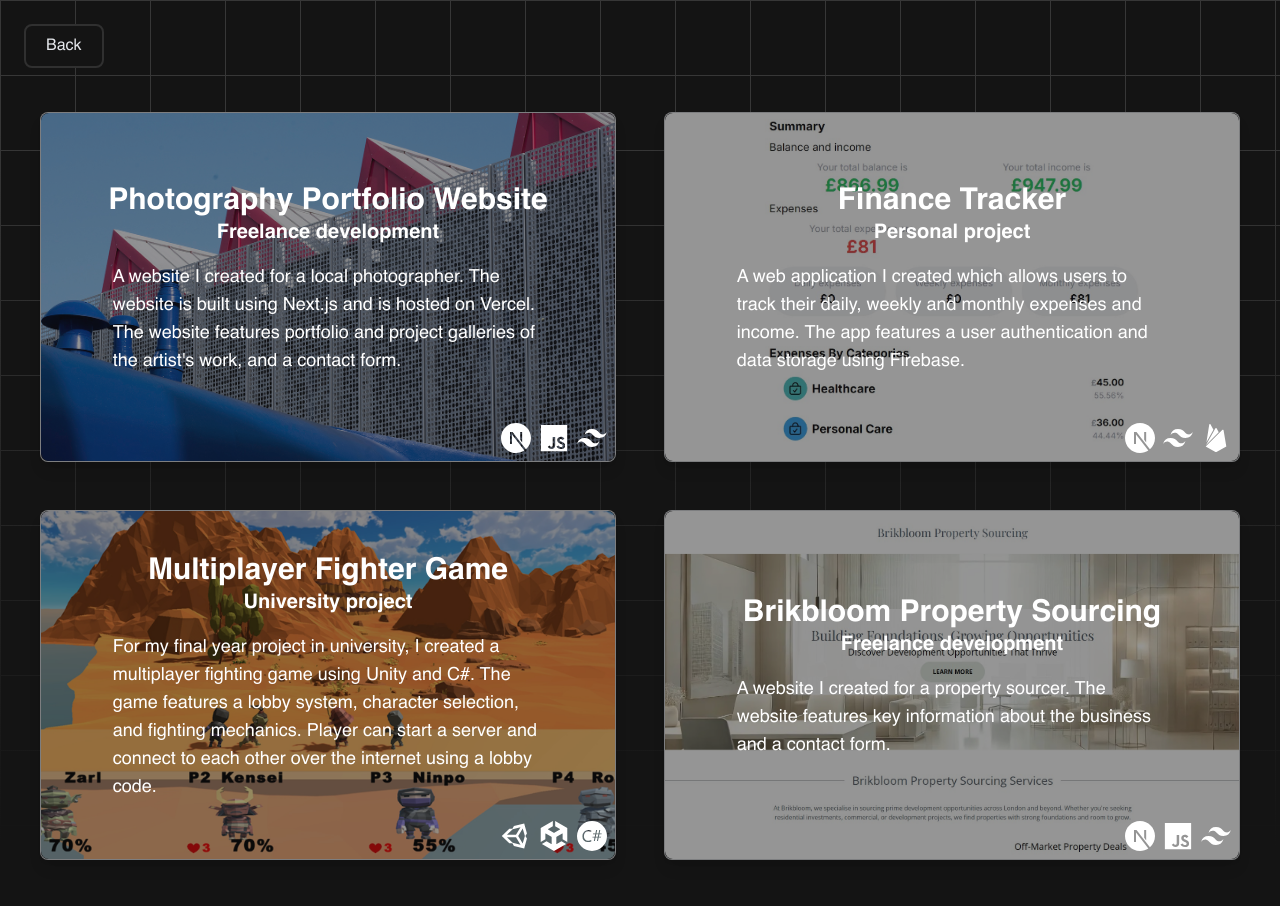
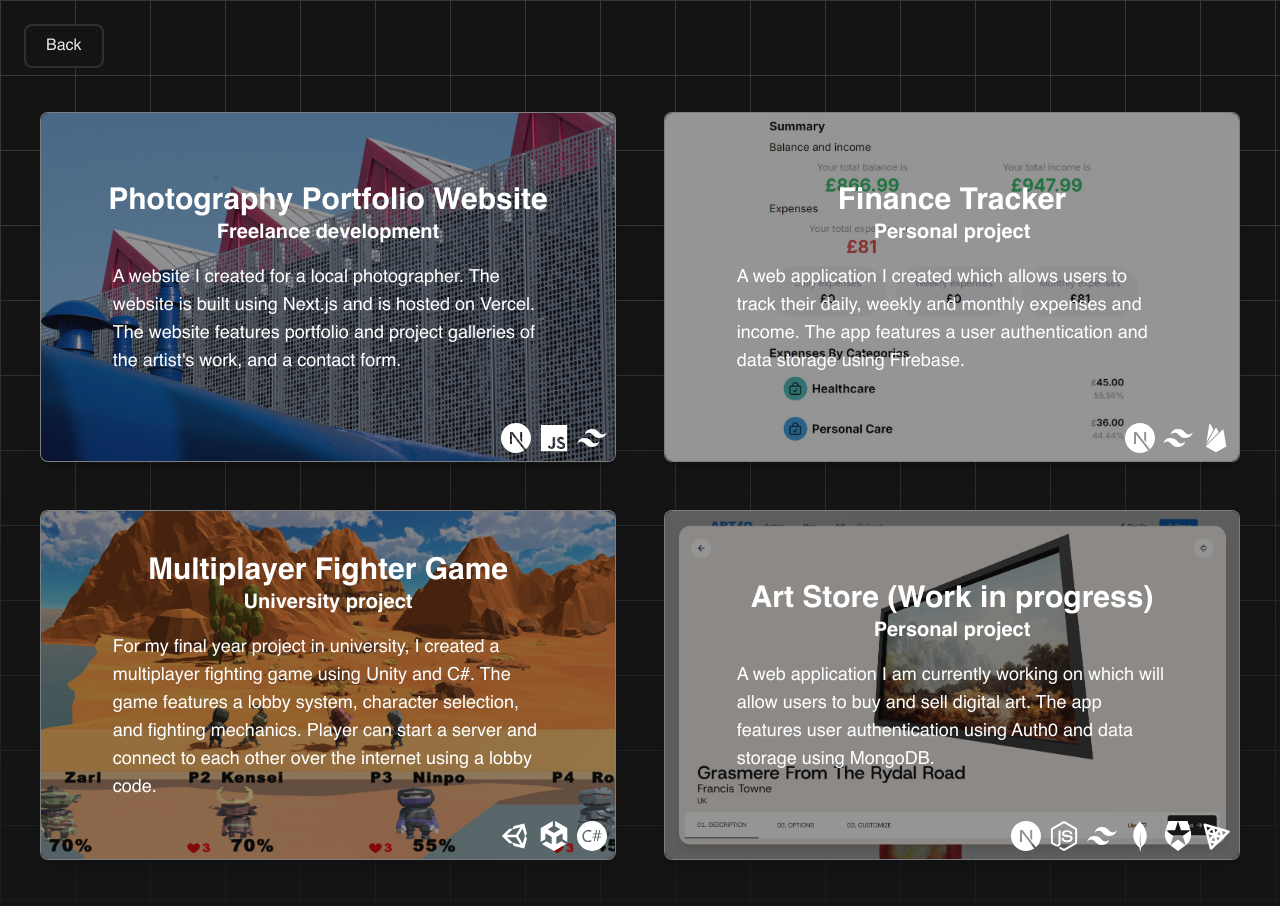
Before and after one commit to CHope12/cameronhope, a Next.js app: page /portfolio in a window 1280 px wide. Shown: the top 906 px of the page. Built offline with nearby package versions, Linux system fonts and the light colour scheme.

Commit message:
portfolio update

```diff
--- a/app/countries/page.js
+++ b/app/countries/page.js
@@ -16,7 +16,6 @@ const page = () => {
 
   const handlePlay = () => {
     setPlaying(!playing);
-    console.log(playing);
   }
 
   return (
--- a/app/portfolio/page.js
+++ b/app/portfolio/page.js
@@ -16,6 +16,7 @@ import { FaUnity } from "react-icons/fa";
 import { SiUnity } from "react-icons/si";
 import { SiCsharp } from "react-icons/si";
 import { SiWordpress } from "react-icons/si";
+import { TbBrandThreejs } from "react-icons/tb";
 
 const techIcons = [
   {
@@ -82,6 +83,11 @@ const techIcons = [
     name: "Wordpress",
     icon: <SiWordpress />,
     link: "https://wordpress.com/"
+  },
+  {
+    name: "Three.js",
+    icon: <TbBrandThreejs />,
+    link: "https://threejs.org/"
   }
 ]
 
@@ -112,6 +118,15 @@ const portfolioItems = [
     description: "For my final year project in university, I created a multiplayer fighting game using Unity and C#. The game features a lobby system, character selection, and fighting mechanics. Player can start a server and connect to each other over the internet using a lobby code.",
     tech: techIcons.filter(tech => tech.name === "Unity" || tech.name === "Unity Networking" || tech.name === "C#"),
     textColor: "white",
+  },
+  {
+    title: "Art Store (Work in progress)",
+    image: "/images/screen7.png",
+    type: "Personal project",
+    link: "https://art-iota-woad.vercel.app/",
+    description: "A web application I am currently working on which will allow users to buy and sell digital art. The app features user authentication using Auth0 and data storage using MongoDB.",
+    tech: techIcons.filter(tech => tech.name === "Next.js" || tech.name === "MongoDB" || tech.name === "Node.js" || tech.name === "Three.js"|| tech.name === "Auth0" || tech.name === "Tailwind CSS"),
+    textColor: "black",
   },
   {
     title: "Brikbloom Property Sourcing",
```
Also changed, not shown: public/images/screen7.png (added).
